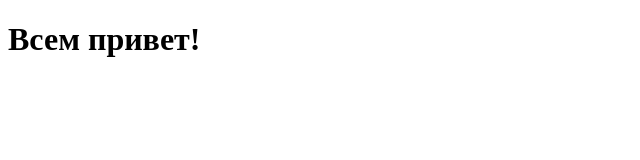
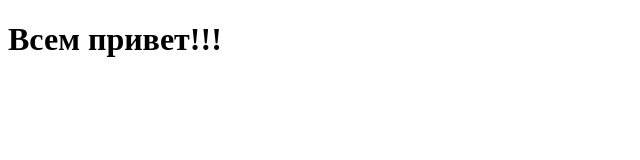
Before and after one commit to HaykInanc/portfolio, a plain HTML site: page index.html in a window 1280 px wide. Shown: the full height of the page, 0-640 px from the left. Drawn offline with Linux system fonts and the light colour scheme.

Commit message:
add git add .

```diff
--- a/index.html
+++ b/index.html
@@ -6,7 +6,7 @@
 	<title></title>
 </head>
 <body>
-	<h1>Всем привет!</h1>
+	<h1>Всем привет!!!</h1>
 	<script src="scripts/script.js"></script>
 </body>
 </html>
```
